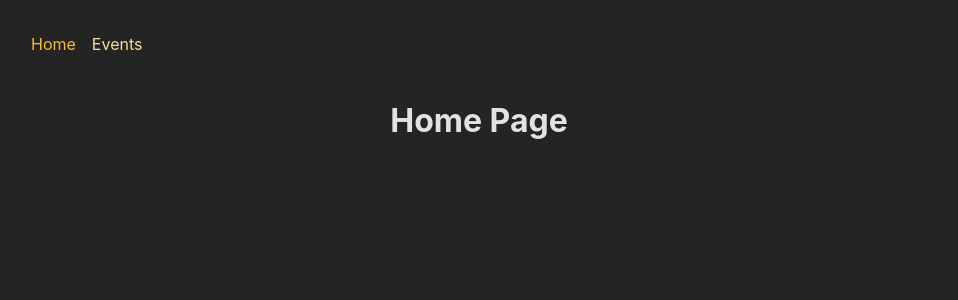
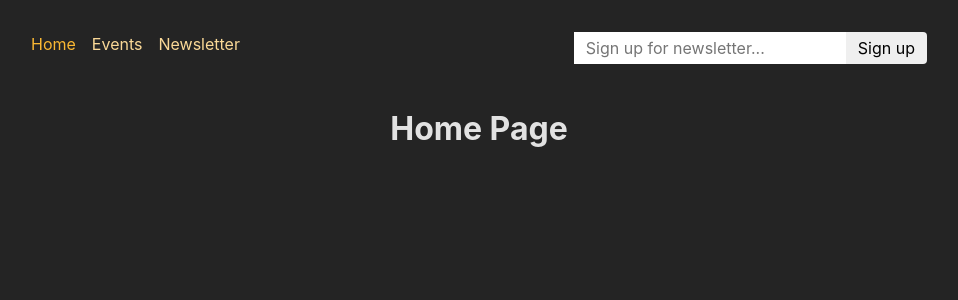
Before and after one commit to zntb/ReactEvents, a React (Create React App) app in the folder frontend/: page / in a window 1280 px wide. Shown: the top 300 px of the page, without its empty margins (161-1119 px from the left). Built offline with nearby package versions, Linux system fonts and the light colour scheme.

Commit message:
Add Newsletter components, update MainNavigation.js and App.js

```diff
--- a/frontend/src/App.js
+++ b/frontend/src/App.js
@@ -1,17 +1,18 @@
-import { createBrowserRouter, RouterProvider } from 'react-router-dom';
+import { RouterProvider, createBrowserRouter } from 'react-router-dom';
 
-import RootLayout from './pages/Root';
-import HomePage from './pages/Home';
-import EventsPage, { loader as eventsLoader } from './pages/Events';
 import EditEventPage from './pages/EditEvent';
+import ErrorPage from './pages/Error';
 import EventDetailPage, {
   loader as eventDetailLoader,
   action as deleteEventAction,
 } from './pages/EventDetail';
+import EventsPage, { loader as eventsLoader } from './pages/Events';
+import EventsRootLayout from './pages/EventsRoot';
+import HomePage from './pages/Home';
 import NewEventPage from './pages/NewEvent';
-import EventsRootLayout from './pages/EventsRoot';
-import ErrorPage from './pages/Error';
+import RootLayout from './pages/Root';
 import { action as manipulateEventAction } from './components/EventForm';
+import NewsletterPage, { action as newsletterAction } from './pages/Newsletter';
 
 const router = createBrowserRouter([
   {
@@ -53,6 +54,11 @@
           },
         ],
       },
+      {
+        path: 'newsletter',
+        element: <NewsletterPage />,
+        action: newsletterAction,
+      },
     ],
   },
 ]);
--- a/frontend/src/components/MainNavigation.js
+++ b/frontend/src/components/MainNavigation.js
@@ -1,13 +1,14 @@
 import { NavLink } from 'react-router-dom';
 
 import classes from './MainNavigation.module.css';
+import NewsletterSignup from './NewsletterSignup';
 
 function MainNavigation() {
   return (
     <header className={classes.header}>
       <nav>
-        <ul>
-          <li className={classes.list}>
+        <ul className={classes.list}>
+          <li>
             <NavLink
               to="/"
               className={({ isActive }) =>
@@ -17,6 +18,8 @@
             >
               Home
             </NavLink>
+          </li>
+          <li>
             <NavLink
               to="/events"
               className={({ isActive }) =>
@@ -26,8 +29,19 @@
               Events
             </NavLink>
           </li>
+          <li>
+            <NavLink
+              to="/newsletter"
+              className={({ isActive }) =>
+                isActive ? classes.active : undefined
+              }
+            >
+              Newsletter
+            </NavLink>
+          </li>
         </ul>
       </nav>
+      <NewsletterSignup />
     </header>
   );
 }
--- /dev/null
+++ b/frontend/src/components/NewsletterSignup.js
@@ -0,0 +1,16 @@
+import classes from './NewsletterSignup.module.css';
+
+function NewsletterSignup() {
+  return (
+    <form method="post" className={classes.newsletter}>
+      <input
+        type="email"
+        placeholder="Sign up for newsletter..."
+        aria-label="Sign up for newsletter"
+      />
+      <button>Sign up</button>
+    </form>
+  );
+}
+
+export default NewsletterSignup;
--- /dev/null
+++ b/frontend/src/components/NewsletterSignup.module.css
@@ -0,0 +1,18 @@
+.newsletter input,
+.newsletter button {
+  font: inherit;
+  padding: 0.25rem 0.75rem;
+  border-radius: 0;
+  border: none;
+}
+
+.newsletter button {
+  border-top-right-radius: 4px;
+  border-bottom-right-radius: 4px;
+  cursor: pointer;
+}
+
+.newsletter button:hover {
+  background-color: var(--color-primary-300);
+  color: var(--color-gray-800);
+}
--- /dev/null
+++ b/frontend/src/pages/Newsletter.js
@@ -0,0 +1,21 @@
+import NewsletterSignup from '../components/NewsletterSignup';
+import PageContent from '../components/PageContent';
+
+function NewsletterPage() {
+  return (
+    <PageContent title="Join our awesome newsletter!">
+      <NewsletterSignup />
+    </PageContent>
+  );
+}
+
+export default NewsletterPage;
+
+export async function action({ request }) {
+  const data = await request.formData();
+  const email = data.get('email');
+
+  // send to backend newsletter server ...
+  console.log(email);
+  return { message: 'Signup successful!' };
+}
```
